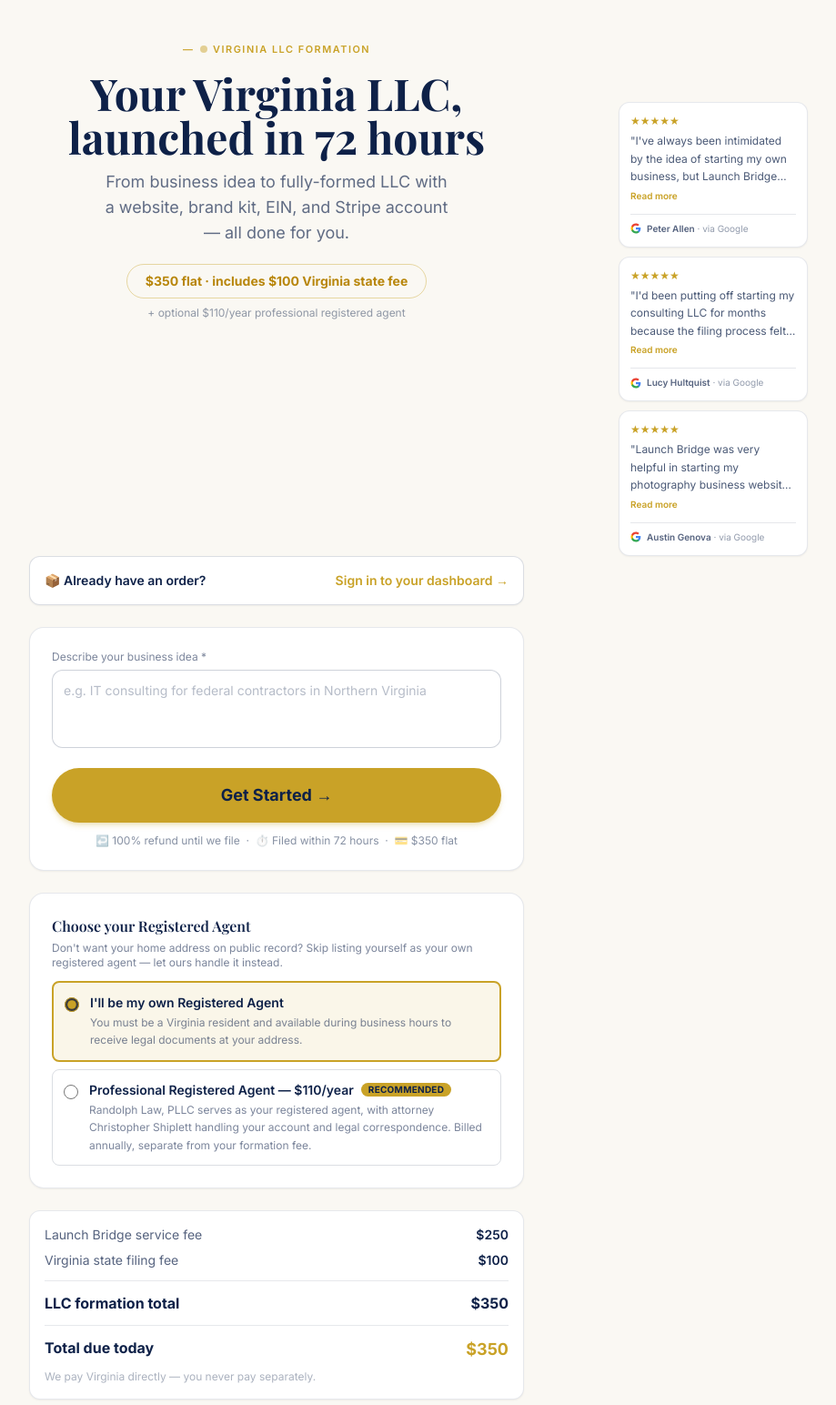
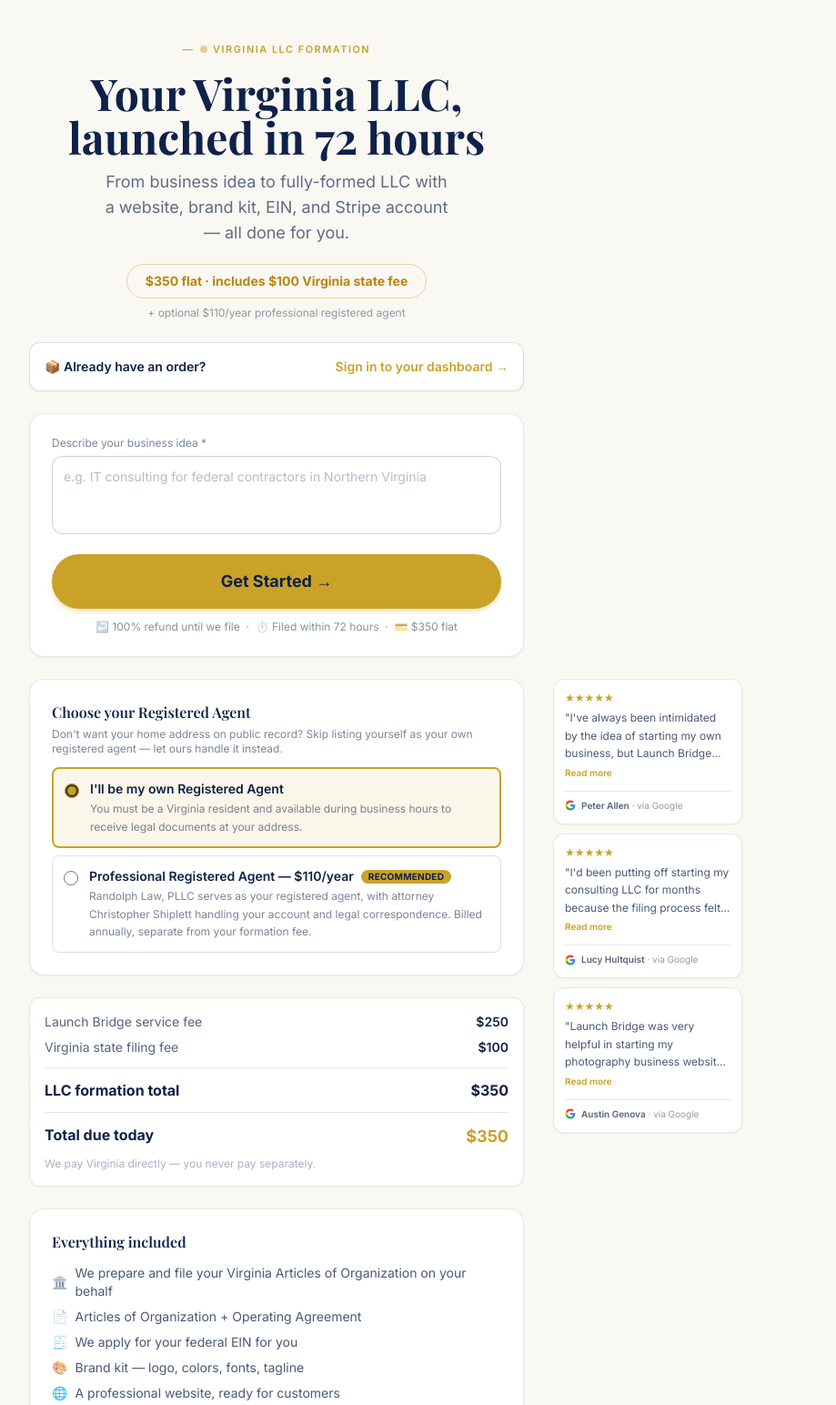
Before and after one commit to leofall458/ai-business-launcher, a FastAPI app: page / in a window 1280 px wide. Shown: the top 1544 px of the page at 91% size, without its empty margins (336-1255 px from the left). Run offline with FastAPI, Linux system fonts and the light colour scheme; data that the repository does not hold is empty; some web fonts are replaced.

Commit message:
Anchor hero reviews beside RA/pricing cards instead of the header
Reviews were living in-flow inside the hero header's grid, so the
column's height (3 cards + margin) grew the row and pushed every
section below it down the page. Wrapped the RA + pricing cards in
.reviews-anchor and made .hero-reviews-col position:absolute inside
it - taken out of flow, it can no longer affect any surrounding
layout, and it now floats on the right beside those two cards instead
of the header. Verified via Playwright screenshots at 1440px (reviews
beside RA/pricing, nothing shifted) and 390px (reviews hidden, page
unaffected).

Co-Authored-By: Claude Sonnet 5 <noreply@anthropic.com>

```diff
--- a/app/templates/index.html
+++ b/app/templates/index.html
@@ -20,36 +20,27 @@
             .reviews-breakout { position: relative; left: 50%; margin-left: -50vw; width: 100vw; }
             .reviews-breakout-inner { max-width: 56rem; margin: 0 auto; padding: 0 1.5rem; }
         }
-        /* Lists all reviews vertically in a slim column pushed to the right
-           edge of the viewport on wide screens, same breakout trick as
-           .reviews-breakout above. app-tailwind.css is purged and has zero
+        /* Lists all reviews vertically in a slim column next to the RA/payment
+           section on wide screens. app-tailwind.css is purged and has zero
            lg: variants in it (only sm: is used anywhere in this app), so
-           this whole layout - not just the breakout - is hand-written
-           rather than Tailwind lg: utilities.
+           this whole layout is hand-written rather than Tailwind lg: utilities.
            Below 1024px: .hero-reviews-col is display:none (fully hidden, not
-           stacked) and .hero-breakout-inner is normal block flow, so the
-           hero renders exactly as before on mobile - reviews live only in
-           the "What customers are saying" section further down the page.
-           At 1024px+: the inner becomes a 3-col grid (spacer / hero /
-           spacer-with-reviews) - the outer two 1fr tracks are equal, which
-           centers the hero exactly the way max-w-xl mx-auto centers every
-           section below it, and the review column sits at the far end
-           (justify-self: end) of the right 1fr track so it hugs the
-           viewport edge instead of crowding the hero. The "What customers
-           are saying" section is hidden, since the column now shows every
-           review instead. */
+           stacked), so the page renders exactly as before on mobile - reviews
+           live only in the "What customers are saying" section further down.
+           At 1024px+: .reviews-anchor (wrapping the RA + pricing cards) is
+           the positioning context, and the review column is position:absolute
+           inside it, hugging the right edge just past that column's width.
+           Because it's taken out of flow, it can never affect the height of
+           .reviews-anchor or push any later section down - it simply floats
+           beside the RA/payment cards. The "What customers are saying"
+           section is hidden, since the column now shows every review instead. */
         .hero-reviews-col { display: none; }
         @media (min-width: 1024px) {
-            .hero-breakout { position: relative; left: 50%; margin-left: -50vw; width: 100vw; }
-            .hero-breakout-inner {
-                max-width: 90rem; margin: 0 auto; padding: 0 1.5rem;
-                display: grid; grid-template-columns: 1fr 36rem 1fr; gap: 1rem; align-items: start;
+            .reviews-anchor { position: relative; }
+            .hero-reviews-col {
+                display: flex; flex-direction: column; gap: 0.625rem; width: 13rem;
+                position: absolute; top: 0; left: 100%; margin-left: 2rem;
             }
-            /* Explicit placement - grid auto-placement would otherwise fill
-               the empty first 1fr spacer track before these two children,
-               since there's no third element to occupy it. */
-            .hero-breakout-inner > header { grid-column: 2; }
-            .hero-reviews-col { grid-column: 3; display: flex; flex-direction: column; gap: 0.625rem; width: 13rem; justify-self: end; margin-top: 7rem; margin-right: 2rem; }
             .reviews-section-mobile-only { display: none; }
         }
         /* Truncates a review to ~3 lines with a fade-to-ellipsis; the
@@ -65,11 +56,7 @@
 
 <div class="max-w-xl mx-auto px-4">
 
-    <!-- ── HEADER (reviews listed vertically on the right on wide screens, see
-         .hero-breakout above) ── -->
-    <div class="hero-breakout">
-    <div class="hero-breakout-inner">
-
+    <!-- ── HEADER ── -->
     <header class="text-center pt-10 pb-6">
         <div class="eyebrow mb-4">
             <span class="live-dot w-2 h-2 bg-[#c9a227] rounded-full inline-block"></span>
@@ -85,9 +72,44 @@
         <p class="text-xs text-[#0e2148]/45 mt-2">+ optional $110/year professional registered agent</p>
     </header>
 
-        <!-- Review column — right side (hidden below 1024px; duplicated from the
-             "What customers are saying" section below, which is hidden entirely
-             at 1024px+ to avoid showing these twice) -->
+    <script>
+        function toggleReviewText(btn) {
+            const text = btn.previousElementSibling;
+            const expanded = text.classList.toggle('expanded');
+            btn.textContent = expanded ? 'Read less' : 'Read more';
+        }
+        document.addEventListener('DOMContentLoaded', () => {
+            document.querySelectorAll('.review-text').forEach((p) => {
+                if (p.scrollHeight > p.clientHeight + 2) {
+                    const btn = p.nextElementSibling;
+                    if (btn && btn.classList.contains('review-readmore-btn')) btn.classList.remove('hidden');
+                }
+            });
+        });
+    </script>
+
+    {% if cancelled %}
+    <div class="bg-amber-50 border border-amber-300 rounded-xl p-4 mb-6 text-center text-sm text-amber-800">
+        Payment cancelled — no charge was made. Whenever you're ready, click below to try again.
+    </div>
+    {% endif %}
+
+    <!-- Already have an order? -->
+    <a href="/dashboard"
+        class="flex items-center justify-between bg-white border border-[#0e2148]/15 hover:border-[#c9a227] rounded-xl p-4 mb-6 text-sm font-semibold text-[#0e2148] transition shadow-sm">
+        <span>📦 Already have an order?</span>
+        <span class="text-[#c9a227]">Sign in to your dashboard →</span>
+    </a>
+
+    {% include "_hero_idea_form.html" %}
+
+    <!-- Reviews column (hidden below 1024px; duplicated from the "What
+         customers are saying" section further down, which is hidden entirely
+         at 1024px+ to avoid showing these twice). Positioned absolutely (see
+         .reviews-anchor / .hero-reviews-col above) so it floats beside the RA
+         + pricing cards without ever affecting their height or pushing any
+         other part of the page down. -->
+    <div class="reviews-anchor">
     <div class="hero-reviews-col">
         <div class="bg-white border border-[#0e2148]/10 rounded-xl p-3 shadow-sm flex flex-col">
             <div class="text-[#c9a227] text-xs mb-1" aria-label="5 out of 5 stars">★★★★★</div>
@@ -132,40 +154,6 @@
             </div>
         </div>
     </div>
-
-    </div>
-    </div>
-
-    <script>
-        function toggleReviewText(btn) {
-            const text = btn.previousElementSibling;
-            const expanded = text.classList.toggle('expanded');
-            btn.textContent = expanded ? 'Read less' : 'Read more';
-        }
-        document.addEventListener('DOMContentLoaded', () => {
-            document.querySelectorAll('.review-text').forEach((p) => {
-                if (p.scrollHeight > p.clientHeight + 2) {
-                    const btn = p.nextElementSibling;
-                    if (btn && btn.classList.contains('review-readmore-btn')) btn.classList.remove('hidden');
-                }
-            });
-        });
-    </script>
-
-    {% if cancelled %}
-    <div class="bg-amber-50 border border-amber-300 rounded-xl p-4 mb-6 text-center text-sm text-amber-800">
-        Payment cancelled — no charge was made. Whenever you're ready, click below to try again.
-    </div>
-    {% endif %}
-
-    <!-- Already have an order? -->
-    <a href="/dashboard"
-        class="flex items-center justify-between bg-white border border-[#0e2148]/15 hover:border-[#c9a227] rounded-xl p-4 mb-6 text-sm font-semibold text-[#0e2148] transition shadow-sm">
-        <span>📦 Already have an order?</span>
-        <span class="text-[#c9a227]">Sign in to your dashboard →</span>
-    </a>
-
-    {% include "_hero_idea_form.html" %}
 
     <!-- ── REGISTERED AGENT ── -->
     <div class="bg-white border border-[#0e2148]/10 rounded-2xl p-5 sm:p-6 shadow-sm mb-6">
@@ -258,6 +246,7 @@
             <span class="text-[#0e2148]">Total due today</span><span id="page-total" class="text-[#c9a227] text-lg">$350</span>
         </div>
         <p class="text-xs text-[#0e2148]/35 mt-2">We pay Virginia directly — you never pay separately.</p>
+    </div>
     </div>
 
     <!-- ── EVERYTHING INCLUDED + CTA ── -->
```
Lines whose indentation alone changed are shown as unchanged.
